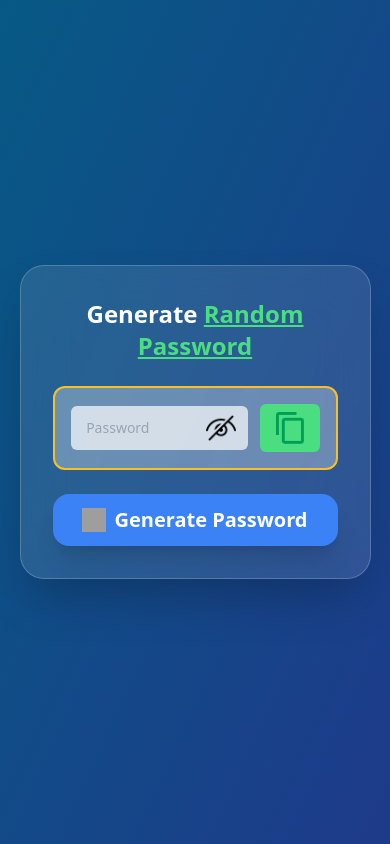
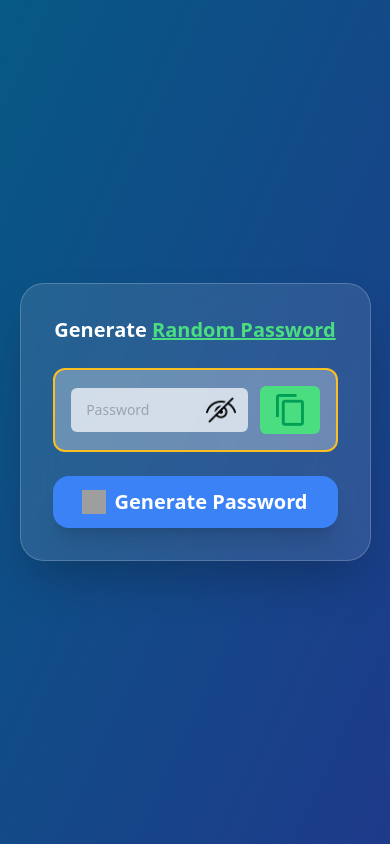
Before and after one commit to abhi1994j/Random-Password, a website: page index.html in a window 390 px wide. Drawn offline with nearby package versions, Linux system fonts and the light colour scheme; grey boxes are pictures that could not be loaded.

Commit message:
ui change

```diff
--- a/index.html
+++ b/index.html
@@ -13,7 +13,7 @@
     <div
       class="bg-white/10 backdrop-blur-xl p-8 rounded-3xl border border-white/20 shadow-2xl w-[90%] max-w-[500px] flex flex-col gap-6"
     >
-      <h1 class="text-2xl md:text-3xl font-bold text-white text-center">
+      <h1 class="text-xl md:text-3xl font-bold text-white text-center">
         Generate <span class="text-green-400 underline">Random Password</span>
       </h1>
 
```
